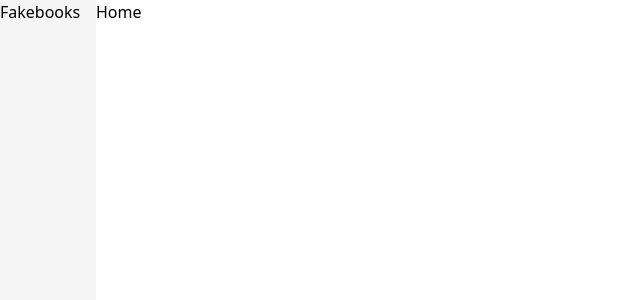
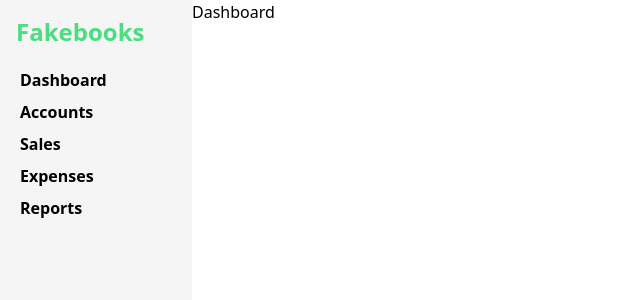
Before and after one commit to Tsourdox/routing-demo, a React (Vite) app: page / in a window 1280 px wide. Shown: the top 300 px of the page, without its empty margins (0-640 px from the left). Built offline with nearby package versions, Linux system fonts and the light colour scheme.

Commit message:
Add navlinks to sidebar

```diff
--- a/src/components/RootLayout.tsx
+++ b/src/components/RootLayout.tsx
@@ -1,12 +1,35 @@
-import { Outlet } from 'react-router-dom';
+import { NavLink, NavLinkProps, Outlet } from 'react-router-dom';
 
 export default function RootLayout() {
   return (
     <div className="flex h-screen">
-      <aside className="w-24 bg-neutral-100">Fakebooks</aside>
+      <aside className="flex flex-col w-48 gap-4 p-4 bg-neutral-100">
+        <h1 className="text-2xl font-bold text-green-400">Fakebooks</h1>
+
+        <nav className="flex flex-col">
+          <SidebarNavLink to="dashboard">Dashboard</SidebarNavLink>
+          <SidebarNavLink to="accounts">Accounts</SidebarNavLink>
+          <SidebarNavLink to="sales">Sales</SidebarNavLink>
+          <SidebarNavLink to="expenses">Expenses</SidebarNavLink>
+          <SidebarNavLink to="reports">Reports</SidebarNavLink>
+        </nav>
+      </aside>
       <main>
         <Outlet />
       </main>
     </div>
   );
 }
+
+function SidebarNavLink(props: NavLinkProps) {
+  return (
+    <NavLink
+      className={({ isActive }) =>
+        `p-1 font-semibold rounded-lg ${isActive && 'bg-neutral-200'}`
+      }
+      {...props}
+    >
+      {props.children}
+    </NavLink>
+  );
+}
--- a/src/index.tsx
+++ b/src/index.tsx
@@ -12,9 +12,9 @@ import './index.css';
 const router = createBrowserRouter(
   createRoutesFromElements(
     <Route element={<RootLayout />}>
-      <Route path="/" element={<div>Home</div>} />
-      <Route path="/about" element={<div>About</div>} />
-      <Route path="/contact" element={<div>Contact</div>} />
+      <Route path="/" element={<div>Dashboard</div>} />
+      <Route path="/accounts" element={<div>Accounts</div>} />
+      <Route path="/sales" element={<div>Sales</div>} />
       <Route path="*" element={<div>Not Found</div>} />
     </Route>
   )
```
